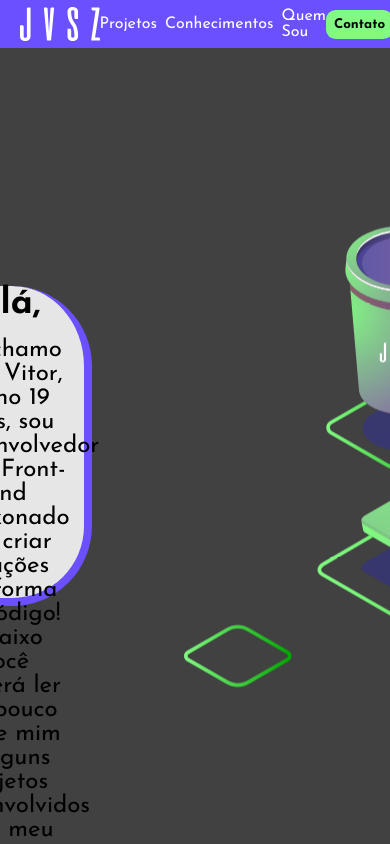
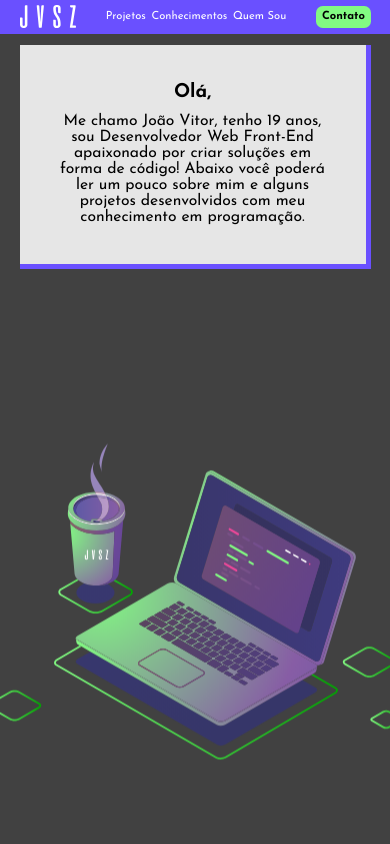
Before and after one commit to joaovsz/portfolio-2022, a React (Vite) app: page / in a window 390 px wide. Built offline with nearby package versions, Linux system fonts and the light colour scheme.

Commit message:
Responsividade Mobile,Tablet

```diff
--- a/src/App.jsx
+++ b/src/App.jsx
@@ -9,7 +9,6 @@ function App() {
   return (
     <>
     <Header/>
-
     <main>
     <MainContainer/>
     <Projects/>
--- a/src/components/Conhecimentos/Knowledges.css
+++ b/src/components/Conhecimentos/Knowledges.css
@@ -1,6 +1,6 @@
 .card-container{
     width:30rem;
-    height:70vh;
+    height:calc(70vh + 3rem);
     margin: auto 0;
     display: grid;
     grid-template-columns: repeat(3, 1fr);
@@ -16,7 +16,7 @@
     justify-content:center;
     color:white;
     width:100vw;
-    height:calc(100vh - 3rem);
+    max-height:calc(100vh - 3rem);
     background-color:var(--bg-black);
 }
 
@@ -28,7 +28,7 @@
     justify-content: center;
     flex-direction: column;
     font-size: 1.1rem;
-    height:70vh;
+    max-height:calc(70vh + 3rem);
 }
 
 .Conhecimentos .descricao .resume{
@@ -65,8 +65,7 @@
 
 
 .Conhecimentos img{
-    width:100%;
-    height:10rem;
+    height:100%;
 }
 .HTML{ grid-area: 1 / 1 / 2 / 2; }
 .CSS { grid-area: 1 / 2 / 2 / 3; }
--- a/src/components/Main/Apresentation.css
+++ b/src/components/Main/Apresentation.css
@@ -29,33 +29,36 @@
     border-bottom:.5rem solid var(--purple);
     border-right:.5rem solid var(--purple);
     display:flex;
-    justify-content: flex-end;
+    justify-content: flex-start;
     align-items: center;
     animation: reveal 1s ease-in-out;
 }
 
-.Container .description-card .text-description{
+.Container .description-card .text-description p{
     width:80%;
-    margin: auto;
-    font-size: 1.5rem;
+    font-size: 1.4rem;
     text-align: center;
+    margin:auto;
 }
 
 .Container .description-card .text-description h1{
     margin:0 0 1rem 0;
+    font-size:1.7rem;
+    text-align: center;
+
 }
 
 .Container .img-pc{
     display: flex;
     align-items: center;
-    height: 100%;
+    height: 80%;
     animation: moving-infinite 3s ease-in infinite;
     animation-direction: alternate;
     position: relative;
 }
 
 .Container .img-pc img{
-    height: 80%;
+    height: 90%;
 }
 
 
--- a/src/components/Projetos/Projects.css
+++ b/src/components/Projetos/Projects.css
@@ -7,20 +7,17 @@
   justify-content:center;
   position: relative;
   background-color:var(--purple);
-  /* background-image:
-  radial-gradient(at 14% 86%, hsla(120,92%,74%,1) 0px, transparent 50%),
-  radial-gradient(at 52% 96%, hsla(120,92%,74%,1) 0px, transparent 50%),
-  radial-gradient(at 85% 87%, hsla(120,92%,74%,1) 0px, transparent 50%);
-   */gap:12px;
+  gap:12px;
   overflow-x: hidden;
 
 }
 .carousel-content{
   position: relative;
 }
+
 #projects-container .carousel-Arrow{
   position: relative;
-  top: calc(50% - 2.5rem);
+  top: calc(55% - 2.5rem);
   margin: auto;
   width:70vw;
   color: white;
@@ -29,18 +26,19 @@
   align-items:center;
 }
 
+.project-content{
+  scroll-behavior: smooth;
+  margin:auto;
+  width: 60vw;
+  height:100%;
+  display: flex;
+  position: relative;
+  overflow-x:scroll;
+}
 #projects-container .carousel-Arrow svg{
   color: white;
 }
 
-.project-content{
-  scroll-behavior: smooth;
-  margin:auto;
-  width: 60vw;
-  display: flex;
-  position: relative;
-  overflow-x:scroll;
-}
 
 
 .card {
@@ -75,17 +73,23 @@
 }
 
 .card .description{
-  font-size: 1.5rem;
   padding:1.2rem ;
   display: flex;
   flex-direction: column;
   align-items: center;
   justify-content: space-evenly;
-  width:100;
-  height:calc(100% - 1.7rem);
+  height:100%;
   margin: auto;
   position: absolute;
 }
+
+.card .title{
+  font-size:1.5rem;
+}
+.card p{
+  font-size:1.4rem;
+}
+
 .card img {
   opacity:0.3;
   overflow-y: hidden;
@@ -117,7 +121,7 @@
 
 .card a{
   text-decoration:none;
-  width:16%;
+  min-width:16%;
 }
 .card a:hover{
   border-radius: 3px;
@@ -144,7 +148,7 @@
 }
 
 #projects-container h2{
-
+  font-size:1.4rem;
 }
 
   .project-content::-webkit-scrollbar {
--- a/src/global.css
+++ b/src/global.css
@@ -1,12 +1,12 @@
-*{
+*, body{
   --bg-black: #414141;
   --purple: #6a50ff;
   --white-bg: #e6e6e6;
   --green-light: #82fa82;
-  /* overflow-x: hidden; */
   margin: 0;
   padding: 0;
   box-sizing: border-box;
+  font-size:1rem;
   font-family: 'Josefin Sans', sans-serif;
 }
 
@@ -24,9 +24,6 @@ main{
 
 }
 
-
-
-
 *::-webkit-scrollbar {
   width: 4px;
   height:3px;
@@ -39,3 +36,74 @@ main{
   border-radius:4rem;
   border: 0px dashed #9e8c8c0c;
 }
+
+@media(max-width:1024px) {
+  html{
+    font-size:.8rem;
+  }
+  #Apresentation .Container img{
+    height:65%;
+  }
+  #projects-container .title-projects h2{
+    font-size:1.5rem;
+  }
+
+  .project-content .card .description .title{
+    font-size:1.5rem;
+  }
+  .project-content .card .description p{
+    font-size:1.5rem;
+  }
+}
+
+@media(max-width:768px){
+  html{
+    font-size:.75rem;
+  }
+
+  #Apresentation .Container .img-pc {
+    height:60%;
+  }
+  #Conhecimentos {
+    flex-direction:column-reverse;
+    align-items: center;
+    justify-content:flex-end;
+    gap:2rem;
+  }
+  #Conhecimentos .descricao{
+    width:90vw;
+    margin:0;
+  }
+
+  #Conhecimentos .card-container{
+    display:flex;
+    scroll-behavior: smooth;
+    width:90vw;
+    overflow-x:scroll;
+    margin:3rem auto 0 auto;
+    flex-direction:row;
+    position: relative;
+    gap:1rem;
+    height:10rem;
+    padding-bottom:.5rem;
+  }
+  .Conhecimentos .card-container img{
+    height:95%;
+
+}
+}
+
+@media(max-width:500px) {
+  html{
+    font-size:.7rem;
+  }
+  #Apresentation .Container{
+    flex-direction:column;
+  }
+  #Apresentation .Container .description-card{
+    left:0;
+    top:1rem;
+    width:90vw;
+    border-radius:0px;
+  }
+}
```
